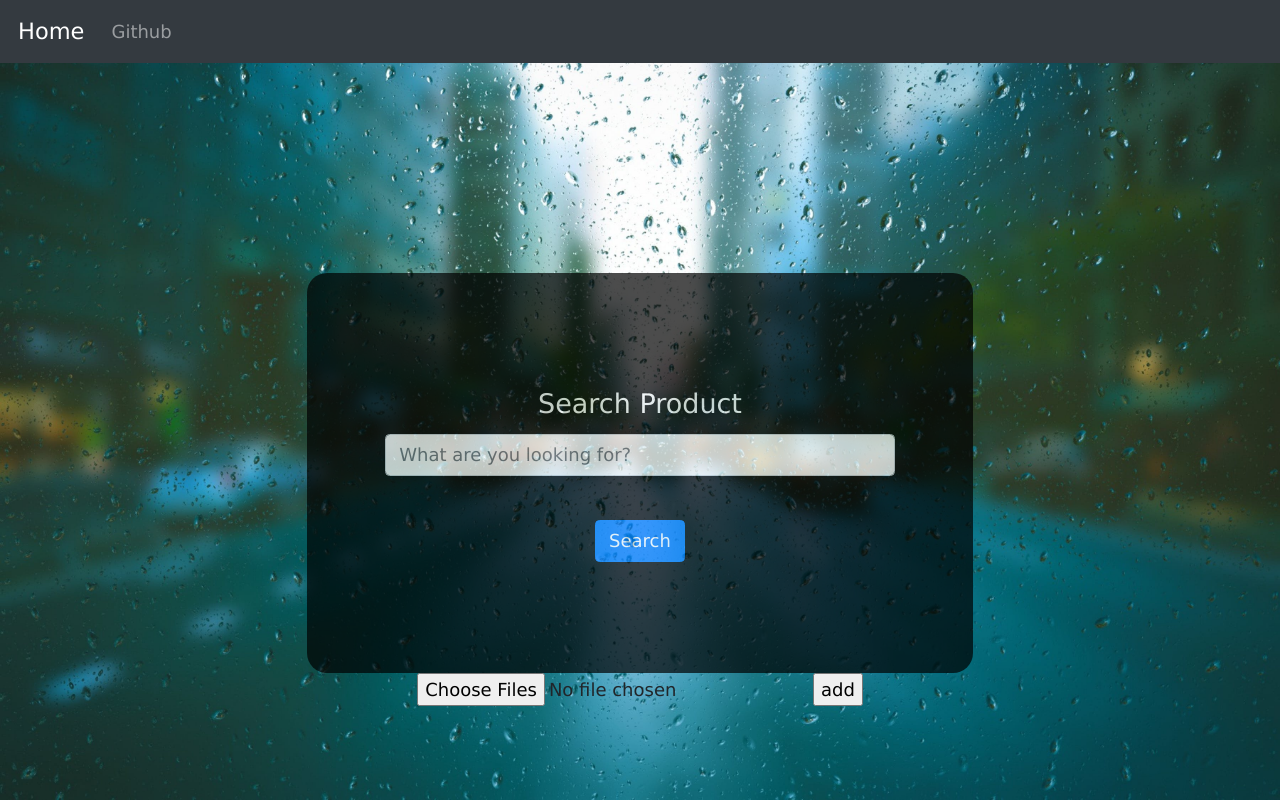
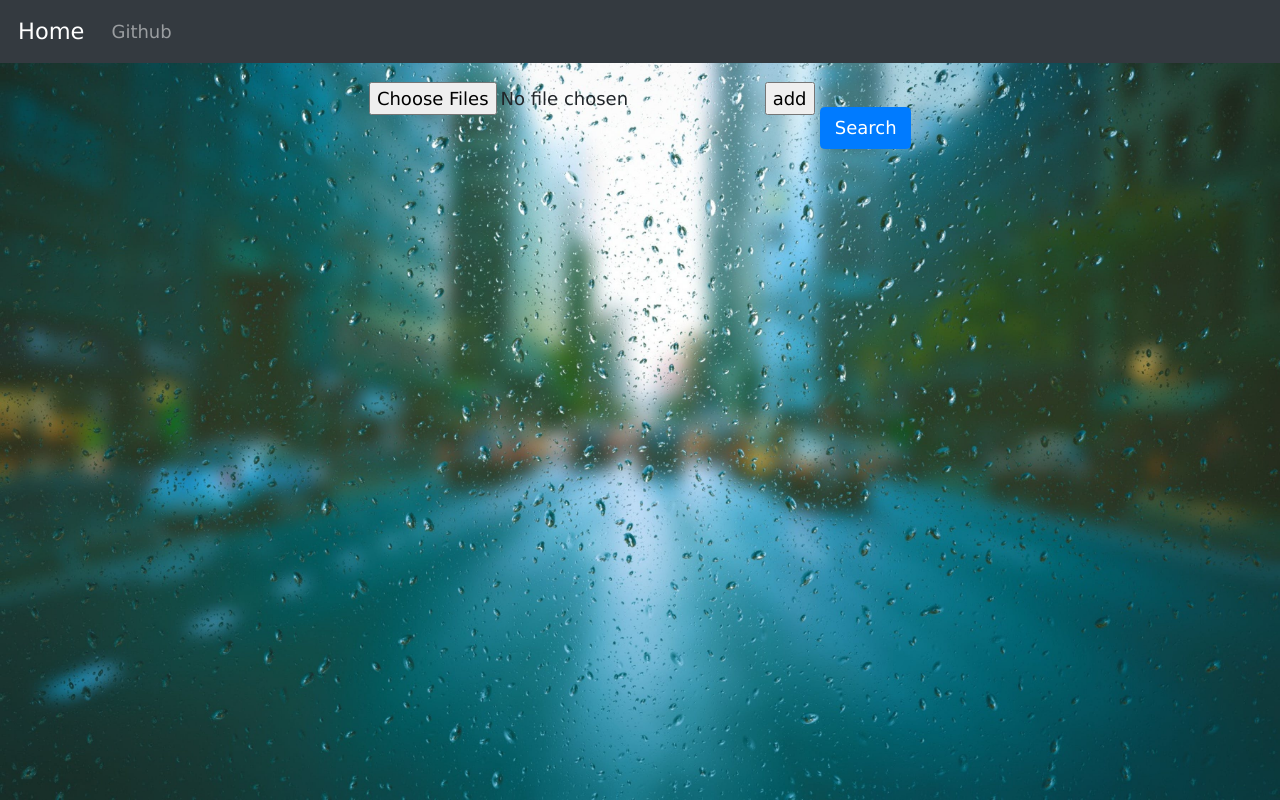
Before and after one commit to leenajyotishi/objectdetection, a Flask app: page / in a window 1280 px wide. Run offline with Flask 2, Linux system fonts and the light colour scheme; some libraries are stand-ins or nearby versions.

Commit message:
Add files via upload

```diff
--- a/templates/index.html
+++ b/templates/index.html
@@ -10,19 +10,10 @@
 
 
 <div class="container">
-    <form action="/review" id="search" method="POST" class="search-box-div">
-      <legend id="legend">Search Product</legend>
-      <div class="form-group">
-        <input type="text" name="content" class="form-control" id="Searchproduct" aria-describedby="SearchProduct"
-        placeholder="What are you looking for?">
-    </div>
-    <button  type="submit" class="btn btn-primary button" >Search</button>
-  </form>
-</div>
-
 <form method="POST" enctype="multipart/form-data" action="/upload">
   <input type="file" name="file[]" multiple="">
   <input type="submit" value="add">
+  <button  type="submit" class="btn btn-primary button" value="add">Search</button>
 </form>
-
+</div>
 {% endblock body %}
```
